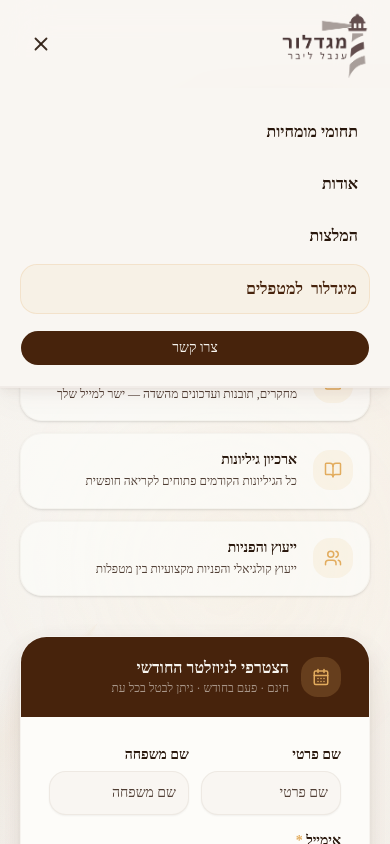
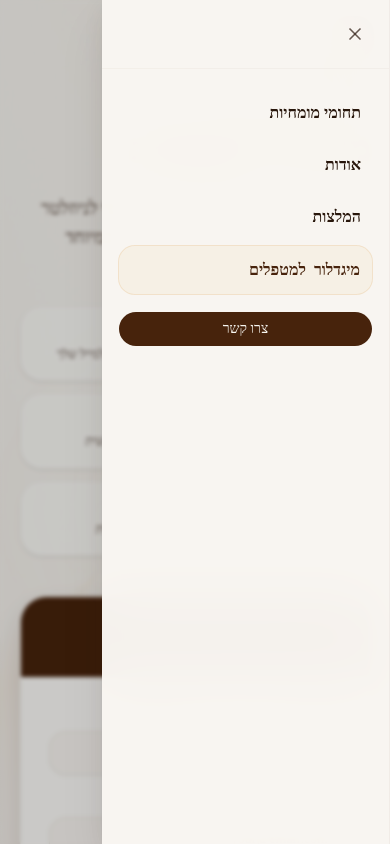
Before and after one commit to liberofir-prog/lighthouse_new, a Next.js app: page /metataplim in a window 390 px wide. Both pictures are taken after a click on the button "תפריט". Shown: the top 844 px of the page. Built offline with nearby package versions, Linux system fonts and the light colour scheme.

Commit message:
Replace header with floating hamburger on metataplim page
Removes fixed header bar entirely. FloatingMenu shows a single
hamburger button (top-right, dark backdrop) that opens a side drawer
with full navigation links.

Co-Authored-By: Claude Sonnet 4.6 <noreply@anthropic.com>

```diff
--- a/src/app/metataplim/page.tsx
+++ b/src/app/metataplim/page.tsx
@@ -1,4 +1,4 @@
-import Header from "@/components/sections/header";
+import FloatingMenu from "@/components/floating-menu";
 import Footer from "@/components/sections/footer";
 import NewsletterSignup from "@/components/sections/newsletter-signup";
 import NewsletterUnsubscribe from "@/components/sections/newsletter-unsubscribe";
@@ -8,8 +8,8 @@ import ProfessionalConnect from "@/components/sections/professional-connect";
 export default function TherapistsPage() {
   return (
     <>
-      <Header />
-      <main className="pt-16">
+      <FloatingMenu />
+      <main>
         <NewsletterSignup />
         <NewsletterUnsubscribe />
         <NewsletterArchive />
--- /dev/null
+++ b/src/components/floating-menu.tsx
@@ -0,0 +1,111 @@
+"use client";
+
+import { useState } from "react";
+import { Menu, X } from "lucide-react";
+import { buttonVariants } from "@/components/ui/button";
+import { cn } from "@/lib/utils";
+import { motion, AnimatePresence } from "framer-motion";
+import Link from "next/link";
+
+const navLinks = [
+  { label: "תחומי מומחיות", href: "/#expertise"    },
+  { label: "אודות",          href: "/#about"        },
+  { label: "המלצות",         href: "/#testimonials" },
+];
+
+export default function FloatingMenu() {
+  const [open, setOpen] = useState(false);
+
+  return (
+    <>
+      {/* Floating hamburger button */}
+      <button
+        className="fixed top-4 right-4 z-50 p-2.5 rounded-xl text-white bg-black/25 backdrop-blur-sm hover:bg-black/40 shadow-sm transition-all duration-300"
+        onClick={() => setOpen(!open)}
+        aria-label="תפריט"
+      >
+        {open ? <X size={22} /> : <Menu size={22} />}
+      </button>
+
+      {/* Drawer */}
+      <AnimatePresence>
+        {open && (
+          <>
+            {/* Backdrop */}
+            <motion.div
+              initial={{ opacity: 0 }}
+              animate={{ opacity: 1 }}
+              exit={{ opacity: 0 }}
+              className="fixed inset-0 z-40 bg-black/20 backdrop-blur-[2px]"
+              onClick={() => setOpen(false)}
+            />
+
+            {/* Menu panel */}
+            <motion.nav
+              initial={{ opacity: 0, x: 40 }}
+              animate={{ opacity: 1, x: 0 }}
+              exit={{ opacity: 0, x: 40 }}
+              transition={{ duration: 0.3, ease: [0.22, 1, 0.36, 1] }}
+              className="fixed top-0 right-0 bottom-0 z-50 w-72 bg-background/98 backdrop-blur-xl shadow-warm-lg border-r border-border/40 flex flex-col"
+            >
+              {/* Close button */}
+              <div className="flex justify-start p-4 border-b border-border/30">
+                <button
+                  onClick={() => setOpen(false)}
+                  className="p-2 rounded-xl hover:bg-primary/5 text-foreground/70 hover:text-primary transition-colors"
+                >
+                  <X size={20} />
+                </button>
+              </div>
+
+              {/* Links */}
+              <div className="flex flex-col gap-1 px-4 py-5 flex-1">
+                {navLinks.map((link, i) => (
+                  <motion.a
+                    key={link.href}
+                    href={link.href}
+                    initial={{ opacity: 0, x: 10 }}
+                    animate={{ opacity: 1, x: 0 }}
+                    transition={{ delay: i * 0.07, duration: 0.3 }}
+                    className="text-base font-semibold py-3 px-3 rounded-xl text-foreground hover:text-primary hover:bg-primary/5 transition-all duration-200"
+                    onClick={() => setOpen(false)}
+                  >
+                    {link.label}
+                  </motion.a>
+                ))}
+
+                <motion.div
+                  initial={{ opacity: 0, x: 10 }}
+                  animate={{ opacity: 1, x: 0 }}
+                  transition={{ delay: navLinks.length * 0.07, duration: 0.3 }}
+                >
+                  <Link
+                    href="/metataplim"
+                    className="flex items-center gap-2 text-base font-semibold py-3 px-3 rounded-xl text-primary bg-amber/8 border border-amber/20 hover:bg-amber/15 transition-all duration-200"
+                    onClick={() => setOpen(false)}
+                  >
+                    מיגדלור <strong>למטפלים</strong>
+                  </Link>
+                </motion.div>
+
+                <motion.a
+                  href="/#contact"
+                  initial={{ opacity: 0, x: 10 }}
+                  animate={{ opacity: 1, x: 0 }}
+                  transition={{ delay: (navLinks.length + 1) * 0.07, duration: 0.3 }}
+                  onClick={() => setOpen(false)}
+                  className={cn(
+                    buttonVariants({ size: "lg" }),
+                    "mt-3 w-full rounded-full justify-center"
+                  )}
+                >
+                  צרו קשר
+                </motion.a>
+              </div>
+            </motion.nav>
+          </>
+        )}
+      </AnimatePresence>
+    </>
+  );
+}
--- a/src/components/sections/newsletter-signup.tsx
+++ b/src/components/sections/newsletter-signup.tsx
@@ -37,7 +37,7 @@ export default function NewsletterSignup() {
   return (
     <section
       id="newsletter"
-      className="relative min-h-[100dvh] flex items-start md:items-center pt-10 pb-12 grain overflow-hidden"
+      className="relative min-h-[100dvh] flex items-center pt-16 pb-12 grain overflow-hidden"
     >
       {/* Background */}
       <div className="absolute inset-0 bg-gradient-to-bl from-amber/8 via-background to-secondary/40" />
```
